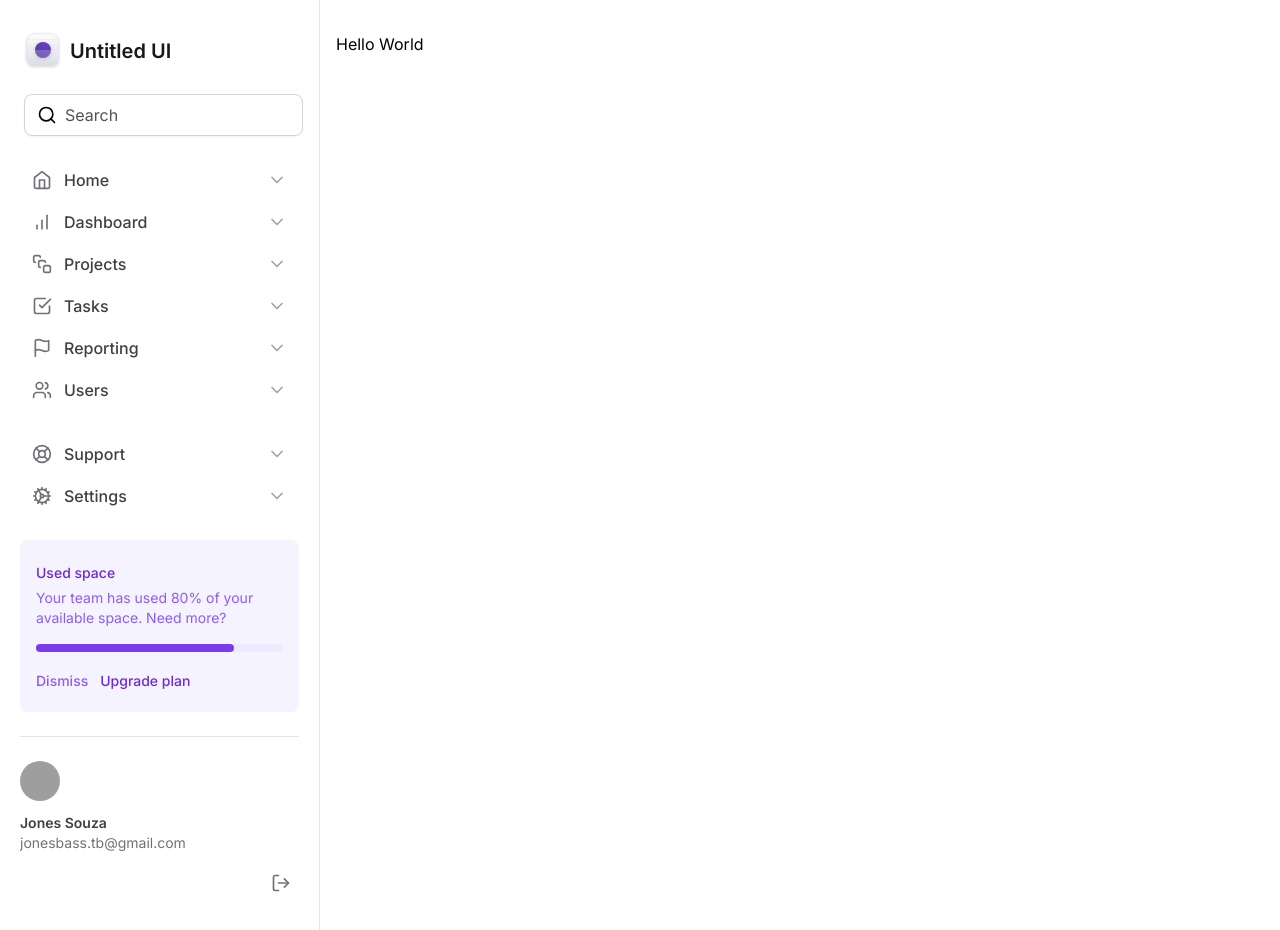
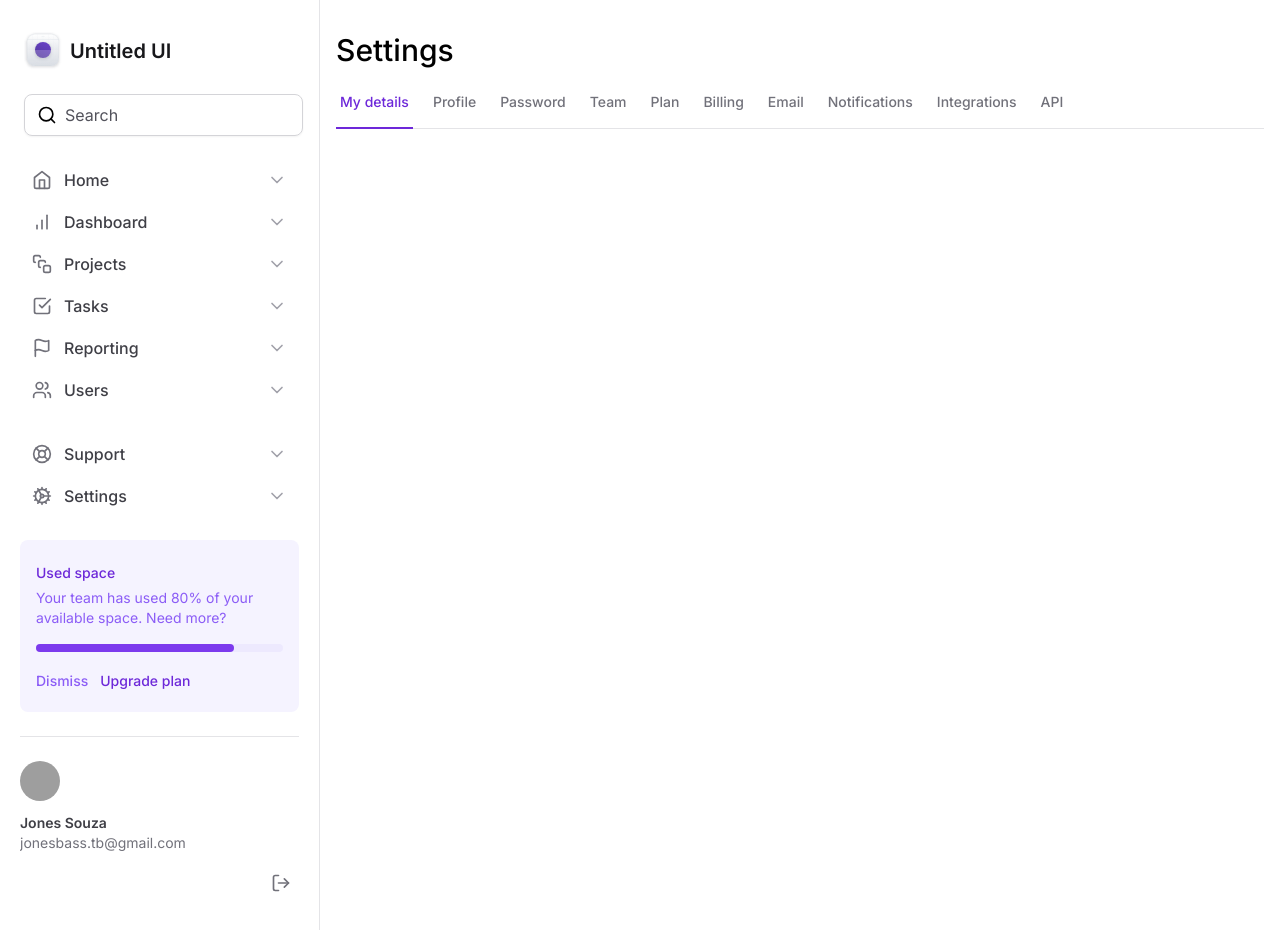
Before and after one commit to Jones-bass/tailwind-next, a Next.js app: page / in a window 1280 px wide. Shown: the top 930 px of the page. Built offline with nearby package versions, Linux system fonts and the light colour scheme; grey boxes are pictures that could not be loaded.

Commit message:
Formulário - Abas com Radix Tabs

```diff
--- a/package.json
+++ b/package.json
@@ -9,6 +9,7 @@
     "lint": "next lint"
   },
   "dependencies": {
+    "@radix-ui/react-tabs": "^1.0.4",
     "@types/node": "20.5.1",
     "@types/react": "18.2.20",
     "@types/react-dom": "18.2.7",
--- a/src/app/layout.tsx
+++ b/src/app/layout.tsx
@@ -16,7 +16,7 @@ export default function RootLayout({
   children: React.ReactNode
 }) {
   return (
-    <html lang="en">
+    <html lang="en" className="antialiased">
       <body className={inter.className}>
         <div className="grid min-h-screen grid-cols-app">
           <Sidebar />
--- a/src/app/page.tsx
+++ b/src/app/page.tsx
@@ -1,3 +1,11 @@
+import { SettingsTabs } from "@/components/SettingsTabs";
+
 export default function Home() {
-  return <h1>Hello World</h1>
+  return (
+    <>
+      <h1 className="to-zinc-900 text-3xl font-medium">Settings</h1>
+
+      <SettingsTabs />
+    </>
+  )
 }
--- /dev/null
+++ b/src/components/SettingsTabs/TabItem.tsx
@@ -0,0 +1,24 @@
+'use client'
+
+import * as Tabs from '@radix-ui/react-tabs'
+
+export interface TabItemProps {
+  value: string
+  title: string
+  isSelected?: boolean
+}
+
+export function TabItem({ value, title, isSelected = false }: TabItemProps) {
+  return (
+    <Tabs.Trigger
+      value={value}
+      className="relative px-1 pb-4 text-sm font-medium text-zinc-500 hover:text-violet-700 data-[state=active]:text-violet-700"
+    >
+      <span>{title}</span>
+
+      {isSelected && (
+        <div className="absolute -bottom-px left-0 right-0 h-0.5 bg-violet-700" />
+      )}
+    </Tabs.Trigger>
+  )
+}
--- /dev/null
+++ b/src/components/SettingsTabs/index.tsx
@@ -0,0 +1,54 @@
+'use client'
+
+import * as Tabs from '@radix-ui/react-tabs'
+import { TabItem } from './TabItem'
+import { useState } from 'react'
+
+export function SettingsTabs() {
+  const [currentTab, setCurrentTab] = useState('tab1')
+
+  return (
+    <Tabs.Root value={currentTab} onValueChange={setCurrentTab}>
+      <Tabs.List className="mt-6 flex w-full items-center gap-4 border-b border-zinc-200">
+        <TabItem
+          value="tab1"
+          title="My details"
+          isSelected={currentTab === 'tab1'}
+        />
+        <TabItem
+          value="tab2"
+          title="Profile"
+          isSelected={currentTab === 'tab2'}
+        />
+        <TabItem
+          value="tab3"
+          title="Password"
+          isSelected={currentTab === 'tab3'}
+        />
+        <TabItem value="tab4" title="Team" isSelected={currentTab === 'tab4'} />
+        <TabItem value="tab5" title="Plan" isSelected={currentTab === 'tab5'} />
+        <TabItem
+          value="tab6"
+          title="Billing"
+          isSelected={currentTab === 'tab6'}
+        />
+        <TabItem
+          value="tab7"
+          title="Email"
+          isSelected={currentTab === 'tab7'}
+        />
+        <TabItem
+          value="tab8"
+          title="Notifications"
+          isSelected={currentTab === 'tab8'}
+        />
+        <TabItem
+          value="tab9"
+          title="Integrations"
+          isSelected={currentTab === 'tab9'}
+        />
+        <TabItem value="tab9" title="API" isSelected={currentTab === 'tab9'} />
+      </Tabs.List>
+    </Tabs.Root>
+  )
+}
```
Also changed, not shown: 1 other file (tests, documents, lock files or other folders).
